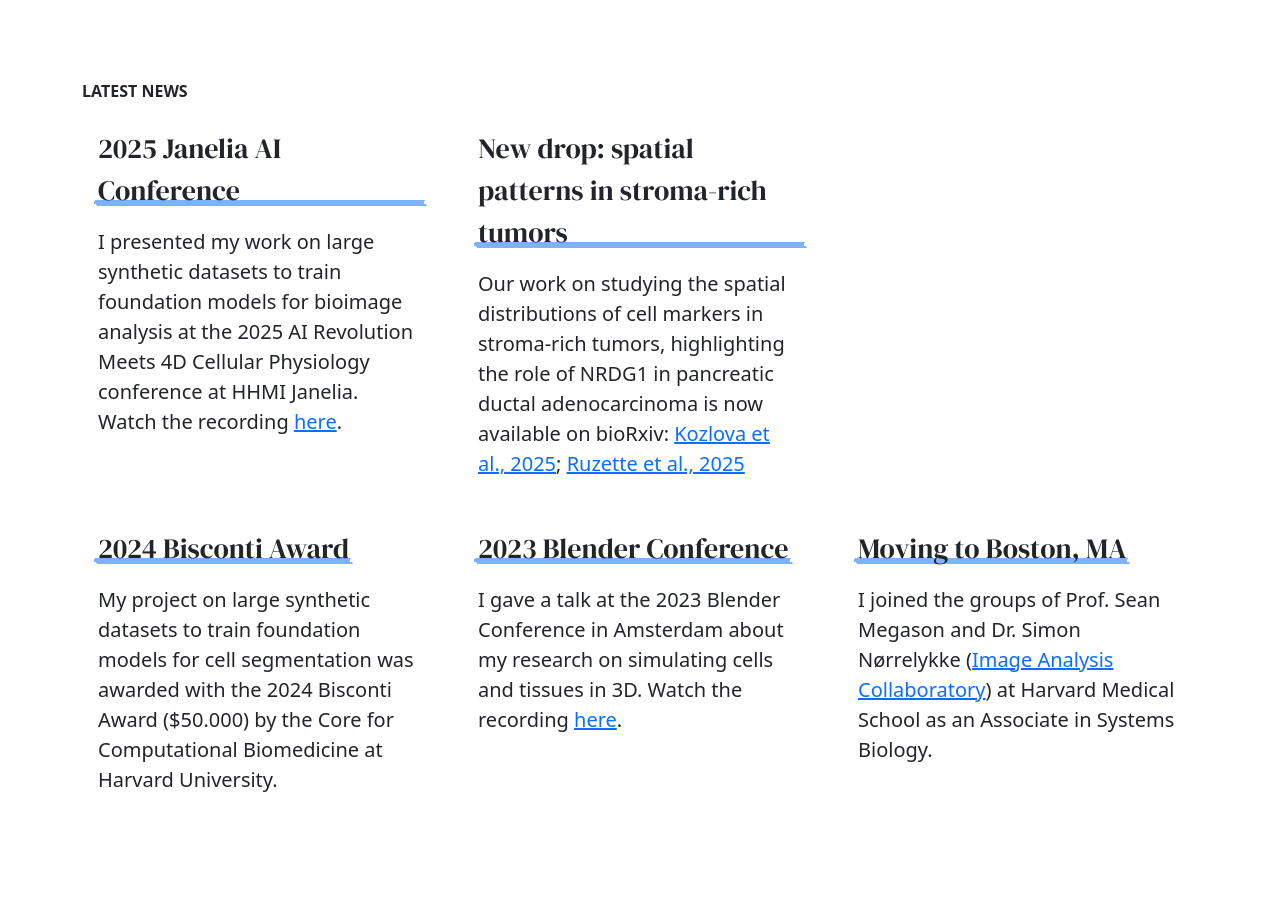
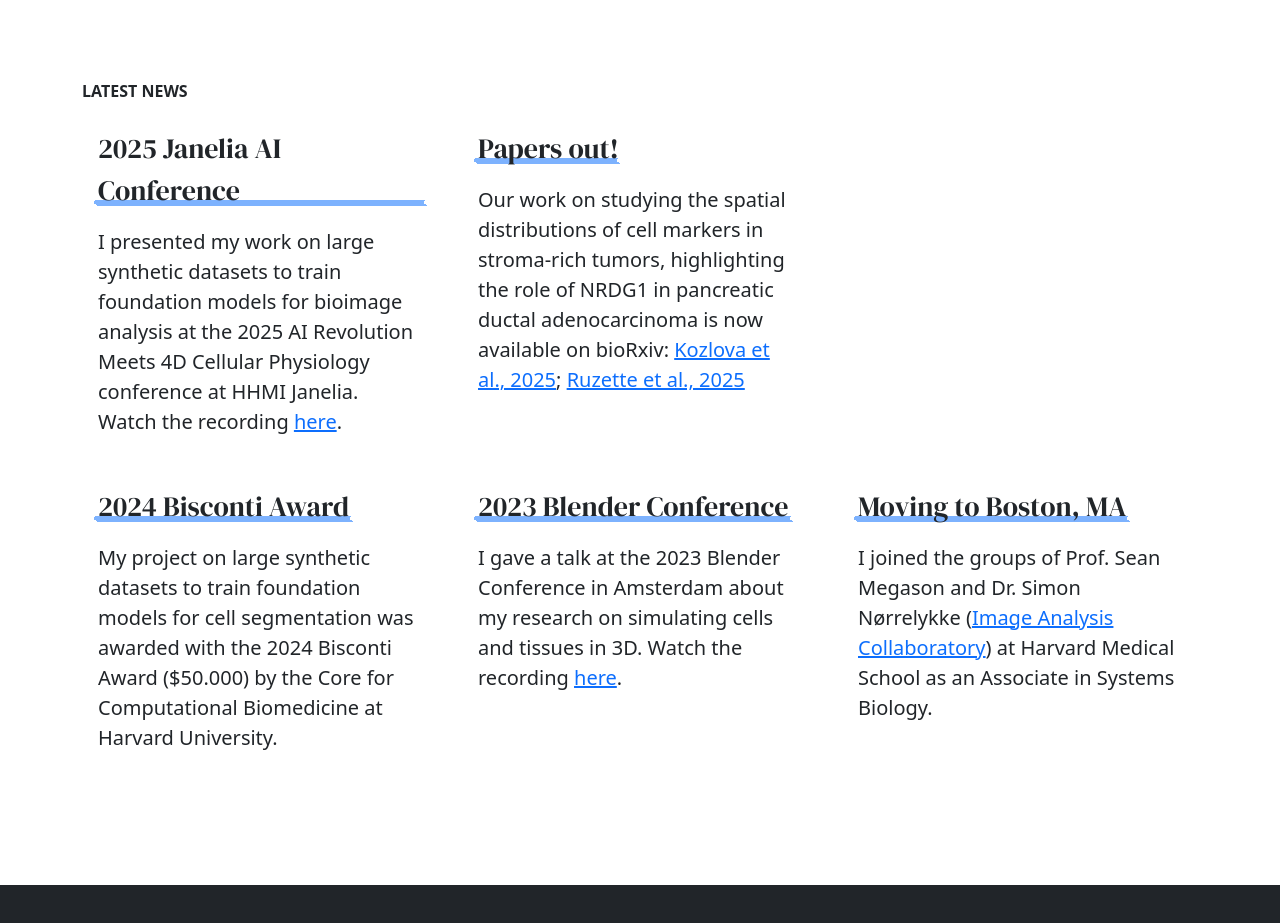
Before and after one commit to antoineruzette/antoineruzette.github.io, a plain HTML site: page index.html in a window 1280 px wide. Shown: the part 3400-4323 px from the top of the page. Drawn offline with nearby package versions, Linux system fonts and the light colour scheme.

Commit message:
add biorxiv papers w. Nina

```diff
--- a/index.html
+++ b/index.html
@@ -293,7 +293,7 @@
         <div class='col-sm-4'>
           <div class='p-3'>
             <div class=''>
-              <blockquote class='quotation'><span class='marker-highlight'>New drop: spatial patterns in stroma-rich tumors</span></blockquote>
+              <blockquote class='quotation'><span class='marker-highlight'>Papers out!</span></blockquote>
               <p class='lead'>Our work on studying the spatial distributions of cell markers in stroma-rich tumors, highlighting the role of NRDG1 in pancreatic ductal adenocarcinoma is now available on bioRxiv: <a href='https://www.biorxiv.org/content/10.1101/2025.01.22.634323v1'>Kozlova et al., 2025</a>; <a href='https://www.biorxiv.org/content/10.1101/2025.01.22.634323v1'>Ruzette et al., 2025</a></p>
             </div>
             <div class=''>
```
